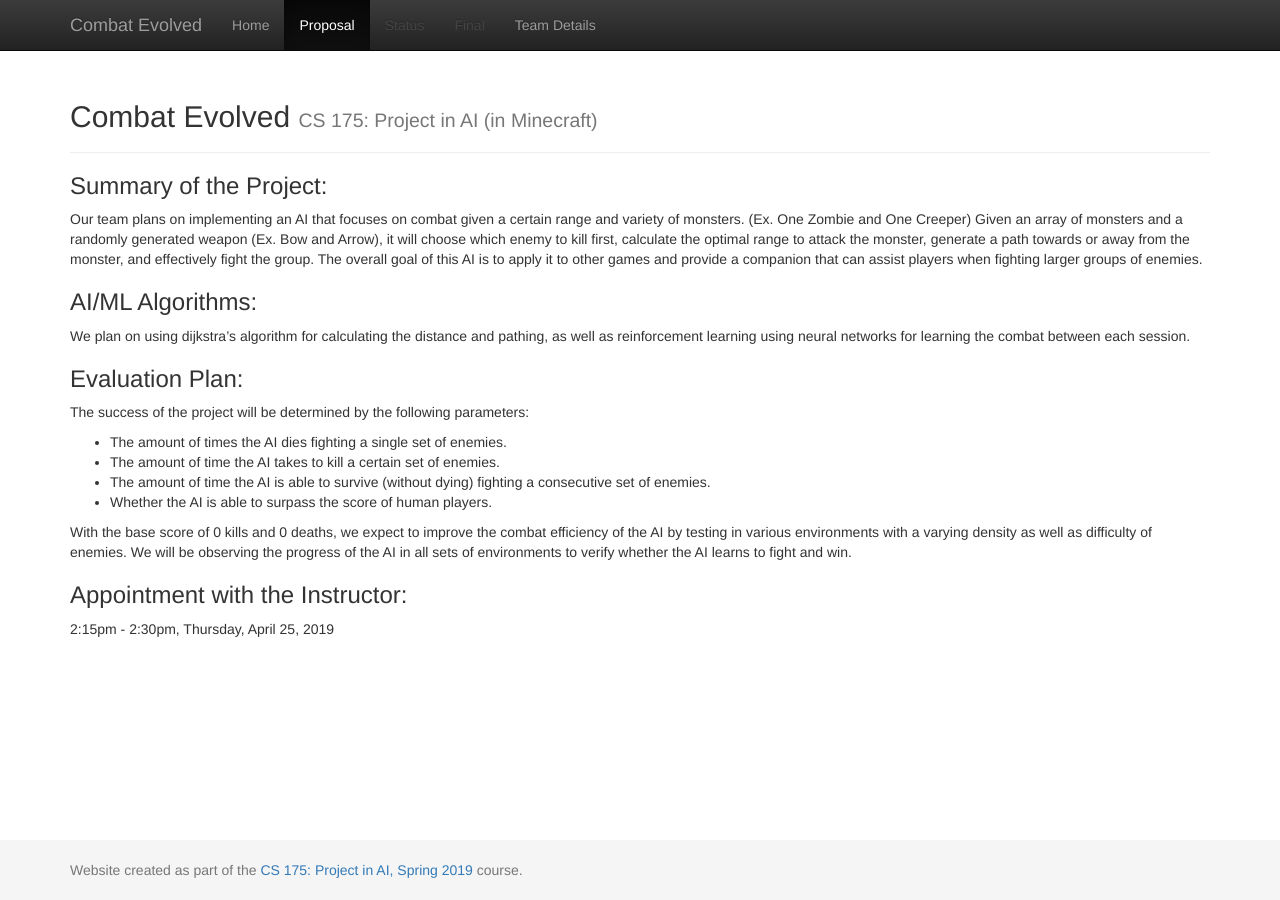
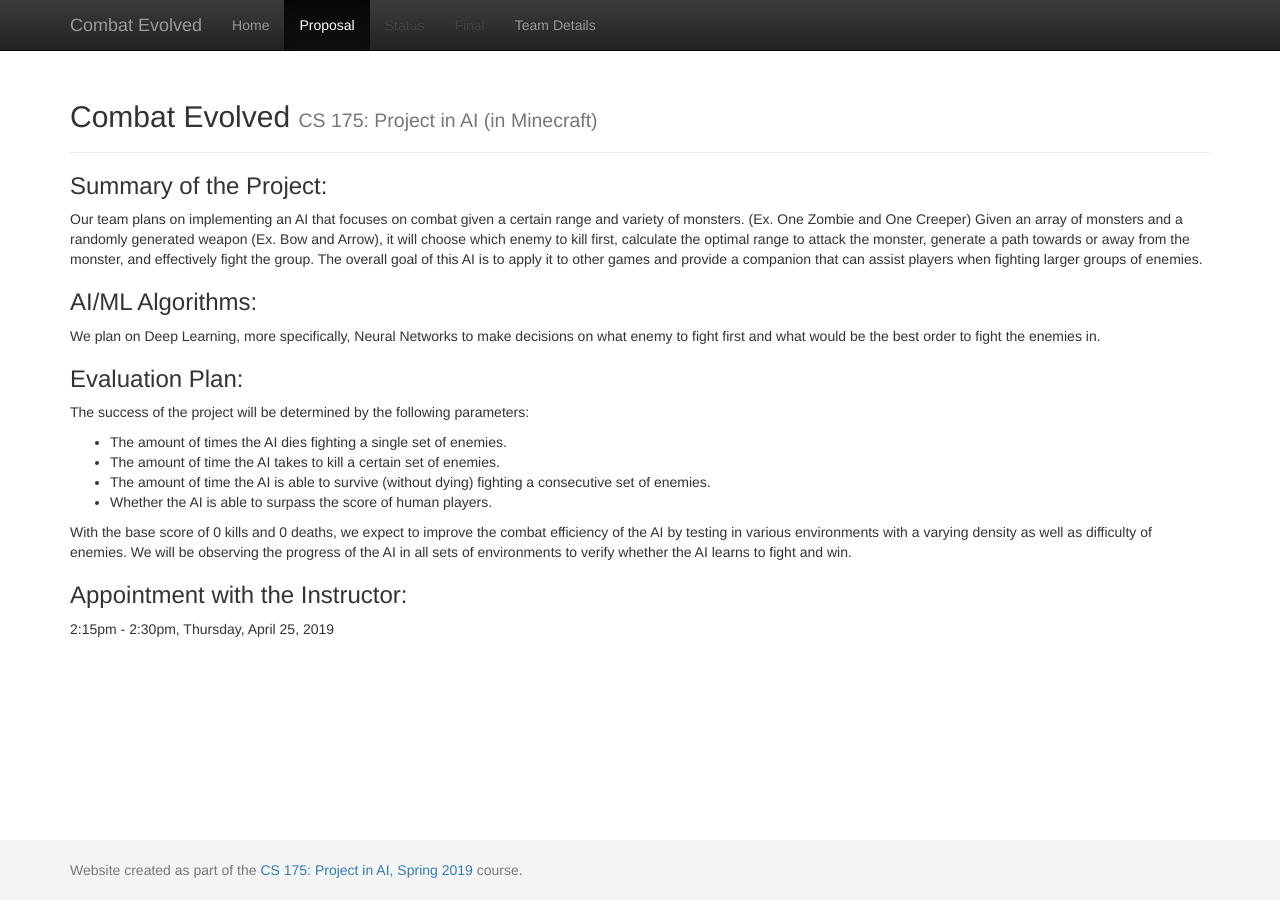
Before and after one commit to MirageVortex/CombatEvolve, a Jekyll site: the page built from docs/proposal.md, in a window 1280 px wide. Built offline with Jekyll 4.4.1, drawn with Linux system fonts in a browser that asks for light colours.

Commit message:
Updated Proposal
Proposal update

```diff
--- a/docs/proposal.md
+++ b/docs/proposal.md
@@ -7,7 +7,7 @@ title:  Proposal
 Our team plans on implementing an AI that focuses on combat given a certain range and variety of monsters. (Ex. One Zombie and One Creeper) Given an array of monsters and a randomly generated weapon (Ex. Bow and Arrow), it will choose which enemy to kill first, calculate the optimal range to attack the monster, generate a path towards or away from the monster, and effectively fight the group. The overall goal of this AI is to apply it to other games and provide a companion that can assist players when fighting larger groups of enemies.
 
 ### AI/ML Algorithms:
-We plan on using dijkstra's algorithm for calculating the distance and pathing, as well as reinforcement learning using neural networks for learning the combat between each session.
+We plan on Deep Learning, more specifically, Neural Networks to make decisions on what enemy to fight first and what would be the best order to fight the enemies in.
 
 ### Evaluation Plan:
 The success of the project will be determined by the following parameters:
```
